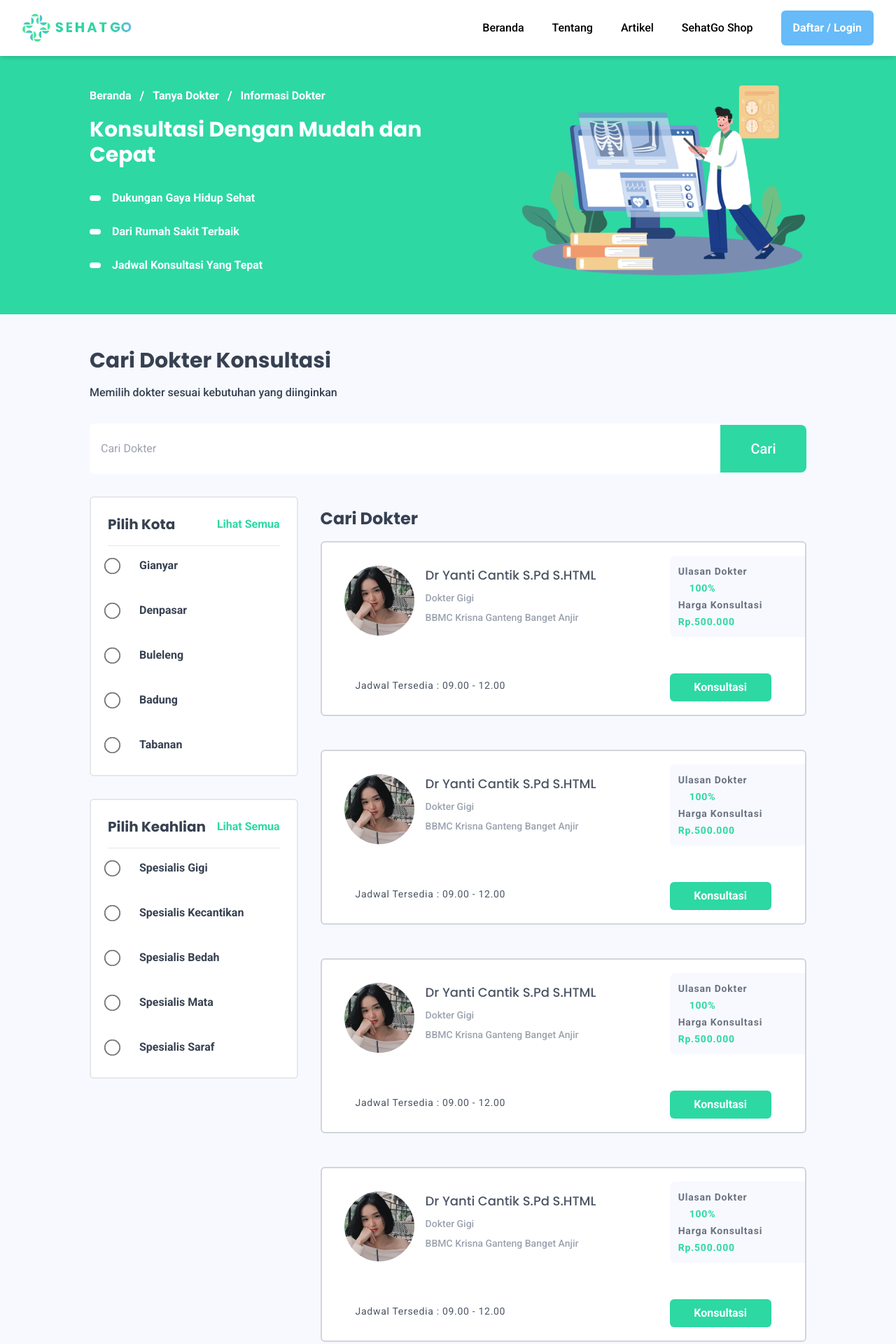
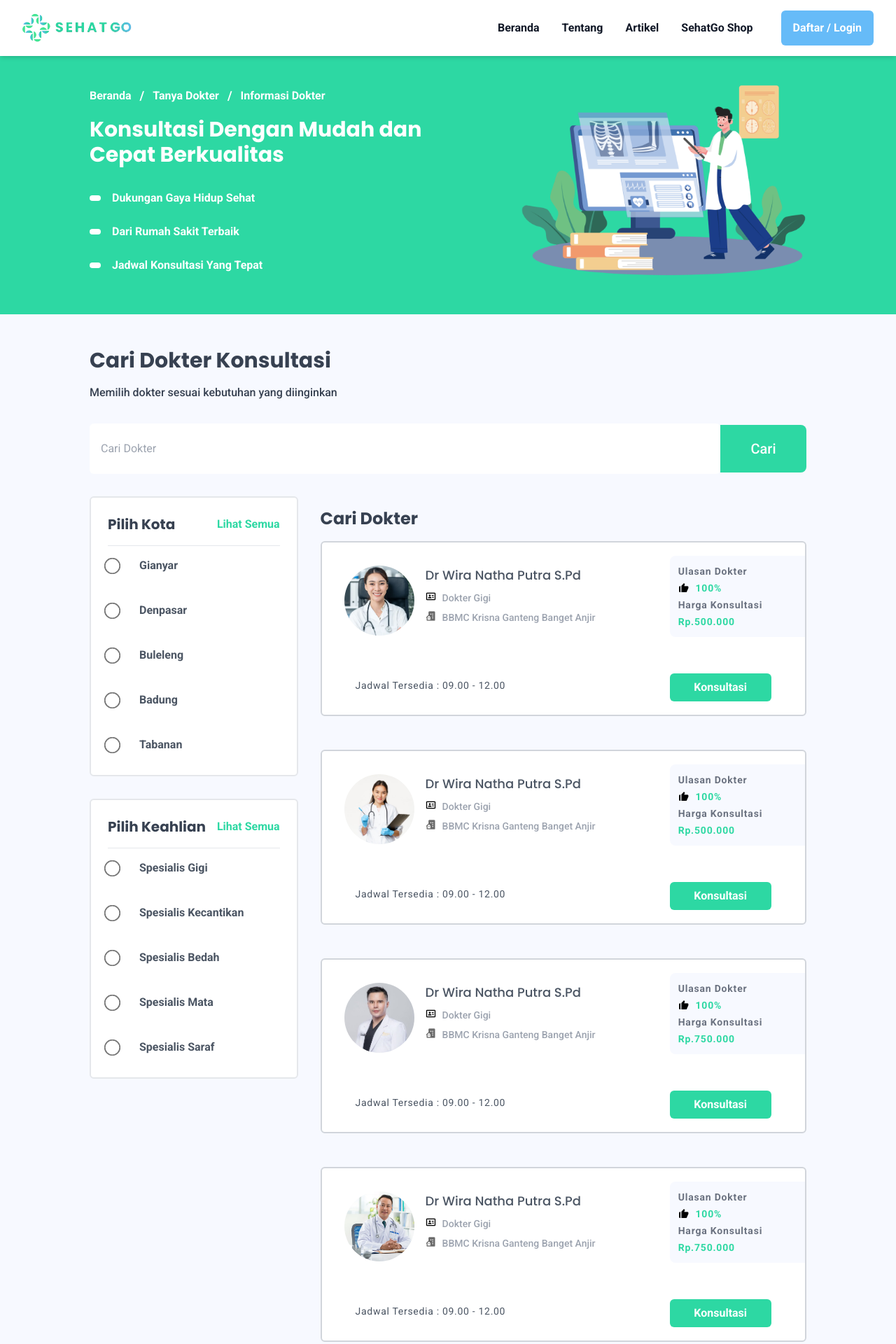
Before and after one commit to satyaflow/SehatGo, a website: page informasi-dokter.html in a window 1280 px wide. Shown: the top 1920 px of the page at 70% size. Drawn offline with nearby package versions, Linux system fonts and the light colour scheme.

Commit message:
informasi dokter done

```diff
--- a/informasi-dokter.html
+++ b/informasi-dokter.html
@@ -11,6 +11,8 @@
   <link href="https://fonts.googleapis.com/css2?family=Poppins:wght@400;500;600;700&display=swap" rel="stylesheet">
 
   <link href="https://fonts.googleapis.com/css2?family=Roboto:wght@400;500;700&display=swap" rel="stylesheet">
+
+  <link href='https://unpkg.com/boxicons@2.1.4/css/boxicons.min.css' rel='stylesheet'>
 
   <script src="https://cdn.tailwindcss.com"></script>
 
@@ -57,39 +59,50 @@
           </svg>
         </button>
 
-        <div class="hidden lg:flex lg:items-center lg:ml-auto lg:space-x-10">
+        <div class="hidden lg:flex lg:items-center lg:ml-auto lg:space-x-8">
           <a href="index.html"
-            class="text-base font-medium text-black transition-all duration-200 hover:text-blue-600 focus:text-blue-600">Beranda</a>
+            class="relative text-base font-semibold font-roboto text-gray-900 transition duration-300 hover:text-[#66BBF8] focus:text-[#66BBF8] after:absolute after:left-0 after:-bottom-1 after:w-0 after:h-[2px] after:bg-[#66BBF8] after:transition-all after:duration-300 hover:after:w-ful"
+            >
+            Beranda
+          </a>
           <a href="tentang.html"
-            class="text-base font-medium text-black transition-all duration-200 hover:text-blue-600 focus:text-blue-600">Tentang</a>
+            class="relative text-base font-semibold font-roboto text-gray-900 transition duration-300 hover:text-[#66BBF8] focus:text-[#66BBF8] after:absolute after:left-0 after:-bottom-1 after:w-0 after:h-[2px] after:bg-[#66BBF8] after:transition-all after:duration-300 hover:after:w-full">
+            Tentang
+          </a>
           <a href="artikel.html"
-            class="text-base font-medium text-black transition-all duration-200 hover:text-blue-600 focus:text-blue-600">Artikel</a>
+            class="relative text-base font-semibold font-roboto text-gray-900 transition duration-300 hover:text-[#66BBF8] focus:text-[#66BBF8] after:absolute after:left-0 after:-bottom-1 after:w-0 after:h-[2px] after:bg-[#66BBF8] after:transition-all after:duration-300 hover:after:w-full">
+            Artikel
+          </a>
           <a href="toko.html"
-            class="text-base font-medium text-black transition-all duration-200 hover:text-blue-600 focus:text-blue-600">SehatGo
-            Shop</a>
+            class="relative text-base font-semibold font-roboto text-gray-900 transition duration-300 hover:text-[#66BBF8] focus:text-[#66BBF8] after:absolute after:left-0 after:-bottom-1 after:w-0 after:h-[2px] after:bg-[#66BBF8] after:transition-all after:duration-300 hover:after:w-full">
+            SehatGo Shop
+          </a>
         </div>
 
+
+
         <a href="login.html"
-          class="hidden px-4 py-3 ml-10 text-base font-semibold text-white transition-all duration-200 bg-[#66BBF8] border border-transparent rounded-md lg:inline-flex hover:bg-[#5AADE3] focus:bg-[#5AADE3]">
+          class="hidden px-4 py-3 ml-10 text-base font-semibold font-roboto text-white transition-all duration-200 bg-[#66BBF8] border border-transparent rounded-md lg:inline-flex hover:bg-[#5AADE3] focus:bg-[#5AADE3]">
           Daftar / Login
         </a>
+      </nav>
 
       <nav class="pt-4 pb-6 mb-4 bg-white border border-gray-200 rounded-md shadow-md lg:hidden hidden" id="muncul">
         <div class="flow-root">
           <div class="flex flex-col px-6 -my-2 space-y-1">
             <a href="index.html"
-                class="w-full  inline-flex py-2 text-base font-medium text-black transition-all duration-200 hover:text-blue-600 focus:text-blue-600">Beranda</a>
+              class="w-full  inline-flex py-2 text-base font-medium font-roboto text-black transition-all duration-200 hover:text-blue-600">Beranda</a>
             <a href="tentang.html"
-                class="inline-flex py-2 text-base font-medium text-black transition-all duration-200 hover:text-blue-600 focus:text-blue-600">Tentang</a>
+              class="inline-flex py-2 text-base font-medium text-black font-roboto transition-all duration-200 hover:text-blue-600 focus:text-blue-600">Tentang</a>
             <a href="artikel.html"
-                class="inline-flex py-2 text-base font-medium text-black transition-all duration-200 hover:text-blue-600 focus:text-blue-600">Artikel</a>
+              class="inline-flex py-2 text-base font-medium text-black font-roboto transition-all duration-200 hover:text-blue-600 focus:text-blue-600">Artikel</a>
             <a href="toko.html"
-                class="inline-flex py-2 text-base font-medium text-black transition-all duration-200 hover:text-blue-600 focus:text-blue-600">Toko</a>
+              class="inline-flex py-2 text-base font-medium text-black font-roboto transition-all duration-200 hover:text-blue-600 focus:text-blue-600">Toko</a>
           </div>
         </div>
         <div class="px-6 mt-6">
           <a href="login.html"
-              class="inline-flex justify-center px-4 py-3 text-base font-semibold text-white transition-all duration-200 bg-blue-600 border border-transparent rounded-md hover:bg-blue-700 focus:bg-blue-700">Daftar
+            class="inline-flex justify-center px-4 py-3 text-base font-semibold font-roboto text-white transition-all duration-200 bg-blue-600 border border-transparent rounded-md hover:bg-blue-700 focus:bg-blue-700">Daftar
             / Login</a>
         </div>
       </nav>
@@ -108,7 +121,7 @@
           <p>/</p>
           <a class="lg:text-base text-sm" href="index.html">Informasi Dokter</a>
         </div>
-        <p class="font-bold text-white text-3xl poppins">Konsultasi Dengan Mudah dan Cepat</p>
+        <p class="font-bold text-white text-3xl poppins">Konsultasi Dengan Mudah dan Cepat Berkualitas</p>
         <div class="w-full h-auto flex justify-start items-center gap-6 pt-4 flex-col">
           <div class="w-full h-auto flex justify-start items-center gap-4">
             <i class="fa-solid fa-check bg-white text-xl  px-2 py-1 rounded-full flex items-center justify-center"
@@ -166,33 +179,33 @@
         <div class="w-full h-[400px] bg-white border-2 border-gray-200 rounded-md p-6 lg:block hidden">
           <div class="w-full flex justify-between items-center pb-4">
             <h2 class="font-bold poppins text-gray-700 text-xl">Pilih Kota</h2>
-            <a href="index.html" class=" font-semibold text-[#2DD8A3]">Lihat Semua</a>
+            <a href="#" class=" font-semibold text-[#2DD8A3]">Lihat Semua</a>
           </div>
           <hr>
           <form action="#" class="w-full h-auto flex justify-start items-start flex-col py-4 gap-10">
             <div class="flex justify-start items-center gap-8">
               <input type="radio" id="html" name="fav_language" value="HTML" class="scale-[1.8] border-gray-600">
-              <label for="html" class="font-semibold text-base text-gray-700">Gianyar</label>
+              <label for="html" class="font-semibold text-base text-gray-600">Gianyar</label>
             </div>
 
             <div class="flex justify-start items-center gap-8">
               <input type="radio" id="html" name="fav_language" value="HTML" class="scale-[1.8] border-gray-600">
-              <label for="html" class="font-semibold text-base text-gray-700">Denpasar</label>
+              <label for="html" class="font-semibold text-base text-gray-600">Denpasar</label>
             </div>
 
             <div class="flex justify-start items-center gap-8">
               <input type="radio" id="html" name="fav_language" value="HTML" class="scale-[1.8] border-gray-600">
-              <label for="html" class="font-semibold text-base text-gray-700">Buleleng</label>
+              <label for="html" class="font-semibold text-base text-gray-600">Buleleng</label>
             </div>
 
             <div class="flex justify-start items-center gap-8">
               <input type="radio" id="html" name="fav_language" value="HTML" class="scale-[1.8] border-gray-600">
-              <label for="html" class="font-semibold text-base text-gray-700">Badung</label>
+              <label for="html" class="font-semibold text-base text-gray-600">Badung</label>
             </div>
 
             <div class="flex justify-start items-center gap-8">
               <input type="radio" id="html" name="fav_language" value="HTML" class="scale-[1.8] border-gray-600">
-              <label for="html" class="font-semibold text-base text-gray-700">Tabanan</label>
+              <label for="html" class="font-semibold text-base text-gray-600">Tabanan</label>
             </div>
 
           </form>
@@ -202,33 +215,33 @@
         <div class="w-full h-[400px] bg-white border-2 border-gray-200 rounded-md p-6 lg:block hidden">
           <div class="w-full flex justify-between items-center pb-4">
             <h2 class="font-bold poppins text-gray-700 text-xl">Pilih Keahlian</h2>
-            <a href="index.html" class=" font-semibold text-[#2DD8A3]">Lihat Semua</a>
+            <a href="#" class=" font-semibold text-[#2DD8A3]">Lihat Semua</a>
           </div>
           <hr>
           <form action="#" class="w-full h-auto flex justify-start items-start flex-col py-4 gap-10">
             <div class="flex justify-start items-center gap-8">
               <input type="radio" id="html" name="fav_language" value="HTML" class="scale-[1.8] border-gray-600">
-              <label for="html" class="font-semibold text-base text-gray-700">Spesialis Gigi</label>
+              <label for="html" class="font-semibold text-base text-gray-600">Spesialis Gigi</label>
             </div>
 
             <div class="flex justify-start items-center gap-8">
               <input type="radio" id="html" name="fav_language" value="HTML" class="scale-[1.8] border-gray-600">
-              <label for="html" class="font-semibold text-base text-gray-700">Spesialis Kecantikan</label>
+              <label for="html" class="font-semibold text-base text-gray-600">Spesialis Kecantikan</label>
             </div>
 
             <div class="flex justify-start items-center gap-8">
               <input type="radio" id="html" name="fav_language" value="HTML" class="scale-[1.8] border-gray-600">
-              <label for="html" class="font-semibold text-base text-gray-700">Spesialis Bedah</label>
+              <label for="html" class="font-semibold text-base text-gray-600">Spesialis Bedah</label>
             </div>
 
             <div class="flex justify-start items-center gap-8">
               <input type="radio" id="html" name="fav_language" value="HTML" class="scale-[1.8] border-gray-600">
-              <label for="html" class="font-semibold text-base text-gray-700">Spesialis Mata</label>
+              <label for="html" class="font-semibold text-base text-gray-600">Spesialis Mata</label>
             </div>
 
             <div class="flex justify-start items-center gap-8">
               <input type="radio" id="html" name="fav_language" value="HTML" class="scale-[1.8] border-gray-600">
-              <label for="html" class="font-semibold text-base text-gray-700">Spesialis Saraf</label>
+              <label for="html" class="font-semibold text-base text-gray-600">Spesialis Saraf</label>
             </div>
           </form>
         </div>
@@ -286,12 +299,18 @@
             <div class="w-[65%] h-full flex justify-center items-start lg:pl-8 pl-4 py-2  flex-col">
               <div class="w-full h-[70%] flex items-start justify-start gap-4">
                 <img class="lg:w-[100px] lg:h-[100px] w-[70px] h-[70px] rounded-full object-cover"
-                  src="Gambar/cewek.png" alt="Foto Dokter">
+                  src="Gambar/foto-dokter-1.jpg" alt="Foto Dokter">
 
                   <div class="w-auto full flex justify-center items-start flex-col gap-2">
-                  <h1 class="font-medium text-gray-600 lg:text-lg text-sm poppins">Dr Yanti Cantik S.Pd S.HTML</h1>
+                    <h1 class="font-medium text-gray-600 lg:text-lg text-sm poppins">Dr Wira Natha Putra S.Pd</h1>
+                    <div class="flex gap-2">
+                      <i class='bx bx-id-card'></i>
                     <P class=" text-gray-400 lg:text-sm text-xs font-medium">Dokter Gigi</P>
+                    </div>
+                    <div class="flex gap-2">
+                      <i class='bx bxs-building-house' style='color:#6a6a6a' ></i>
                     <P class=" text-gray-400 lg:text-sm text-xs font-medium">BBMC Krisna Ganteng Banget Anjir</P>
+                    </div>
                   </div>
 
               </div>
@@ -307,8 +326,7 @@
                 class="w-[80%] h-auto bg-[#f7f9ff] rounded-l-lg p-3 flex justify-start items-start flex-col gap-1 tracking-wider">
                 <p class="lg:text-sm text-xs font-semibold text-gray-500">Ulasan Dokter</p>
                 <div class="flex items-center justify-start gap-2">
-                  <i class="fa-solid fa-check bg-white text-sm  px-1 rounded-full flex items-center justify-center"
-                    style="color: #27dd55;"></i>
+                  <i class='bx bxs-like'></i>
                   <p class="lg:text-sm text-xs font-bold text-[#2DD8A3] o">100%</p>
                 </div>
                 <p class="lg:text-sm text-xs font-semibold text-gray-500">Harga Konsultasi</p>
@@ -428,12 +446,18 @@
             <div class="w-[65%] h-full flex justify-center items-start lg:pl-8 pl-4 py-2  flex-col">
               <div class="w-full h-[70%] flex items-start justify-start gap-4">
                 <img class="lg:w-[100px] lg:h-[100px] w-[70px] h-[70px] rounded-full object-cover"
-                  src="Gambar/cewek.png" alt="Foto Dokter">
+                  src="Gambar/foto-dokter-2.jpg" alt="Foto Dokter">
 
                   <div class="w-auto full flex justify-center items-start flex-col gap-2">
-                  <h1 class="font-medium text-gray-600 lg:text-lg text-sm poppins">Dr Yanti Cantik S.Pd S.HTML</h1>
+                    <h1 class="font-medium text-gray-600 lg:text-lg text-sm poppins">Dr Wira Natha Putra S.Pd</h1>
+                    <div class="flex gap-2">
+                      <i class='bx bx-id-card'></i>
                     <P class=" text-gray-400 lg:text-sm text-xs font-medium">Dokter Gigi</P>
+                    </div>
+                    <div class="flex gap-2">
+                      <i class='bx bxs-building-house' style='color:#6a6a6a' ></i>
                     <P class=" text-gray-400 lg:text-sm text-xs font-medium">BBMC Krisna Ganteng Banget Anjir</P>
+                    </div>
                   </div>
 
               </div>
@@ -449,9 +473,8 @@
                 class="w-[80%] h-auto bg-[#f7f9ff] rounded-l-lg p-3 flex justify-start items-start flex-col gap-1 tracking-wider">
                 <p class="lg:text-sm text-xs font-semibold text-gray-500">Ulasan Dokter</p>
                 <div class="flex items-center justify-start gap-2">
-                  <i class="fa-solid fa-check bg-white text-sm  px-1 rounded-full flex items-center justify-center"
-                    style="color: #27dd55;"></i>
-                  <p class="lg:text-sm text-xs font-bold text-[#2DD8A3] o">100%</p>
+                  <i class='bx bxs-like'></i>
+                  <p class="lg:text-sm text-xs font-bold text-[#2DD8A3] ">100%</p>
                 </div>
                 <p class="lg:text-sm text-xs font-semibold text-gray-500">Harga Konsultasi</p>
                 <p class="lg:text-sm text-xs font-bold text-[#2DD8A3]">Rp.500.000</p>
@@ -471,12 +494,18 @@
             <div class="w-[65%] h-full flex justify-center items-start lg:pl-8 pl-4 py-2  flex-col">
               <div class="w-full h-[70%] flex items-start justify-start gap-4">
                 <img class="lg:w-[100px] lg:h-[100px] w-[70px] h-[70px] rounded-full object-cover"
-                  src="Gambar/cewek.png" alt="Foto Dokter">
+                  src="Gambar/foto-dokter-3.jpg" alt="Foto Dokter">
 
                 <div class="w-auto full flex justify-center items-start flex-col gap-2">
-                  <h1 class="font-medium text-gray-600 lg:text-lg text-sm poppins">Dr Yanti Cantik S.Pd S.HTML</h1>
+                  <h1 class="font-medium text-gray-600 lg:text-lg text-sm poppins">Dr Wira Natha Putra S.Pd</h1>
+                  <div class="flex gap-2">
+                    <i class='bx bx-id-card'></i>
                   <P class=" text-gray-400 lg:text-sm text-xs font-medium">Dokter Gigi</P>
+                  </div>
+                  <div class="flex gap-2">
+                    <i class='bx bxs-building-house' style='color:#6a6a6a' ></i>
                   <P class=" text-gray-400 lg:text-sm text-xs font-medium">BBMC Krisna Ganteng Banget Anjir</P>
+                  </div>
                 </div>
 
               </div>
@@ -492,12 +521,12 @@
                 class="w-[80%] h-auto bg-[#f7f9ff] rounded-l-lg p-3 flex justify-start items-start flex-col gap-1 tracking-wider">
                 <p class="lg:text-sm text-xs font-semibold text-gray-500">Ulasan Dokter</p>
                 <div class="flex items-center justify-start gap-2">
-                  <i class="fa-solid fa-check bg-white text-sm  px-1 rounded-full flex items-center justify-center"
-                    style="color: #27dd55;"></i>
-                  <p class="lg:text-sm text-xs font-bold text-[#2DD8A3] o">100%</p>
+                  <i class='bx bxs-like'></i>
+
+                  <p class="lg:text-sm text-xs font-bold text-[#2DD8A3] ">100%</p>
                 </div>
                 <p class="lg:text-sm text-xs font-semibold text-gray-500">Harga Konsultasi</p>
-                <p class="lg:text-sm text-xs font-bold text-[#2DD8A3]">Rp.500.000</p>
+                <p class="lg:text-sm text-xs font-bold text-[#2DD8A3]">Rp.750.000</p>
 
               </div>
               <div class="w-full h-[40%] flex justify-center items-end">
@@ -514,12 +543,18 @@
             <div class="w-[65%] h-full flex justify-center items-start lg:pl-8 pl-4 py-2  flex-col">
               <div class="w-full h-[70%] flex items-start justify-start gap-4">
                 <img class="lg:w-[100px] lg:h-[100px] w-[70px] h-[70px] rounded-full object-cover"
-                  src="Gambar/cewek.png" alt="Foto Dokter">
+                  src="Gambar/foto-dokter-3.webp" alt="Foto Dokter">
 
                   <div class="w-auto full flex justify-center items-start flex-col gap-2">
-                  <h1 class="font-medium text-gray-600 lg:text-lg text-sm poppins">Dr Yanti Cantik S.Pd S.HTML</h1>
+                    <h1 class="font-medium text-gray-600 lg:text-lg text-sm poppins">Dr Wira Natha Putra S.Pd</h1>
+                    <div class="flex gap-2">
+                      <i class='bx bx-id-card'></i>
                     <P class=" text-gray-400 lg:text-sm text-xs font-medium">Dokter Gigi</P>
+                    </div>
+                    <div class="flex gap-2">
+                      <i class='bx bxs-building-house' style='color:#6a6a6a' ></i>
                     <P class=" text-gray-400 lg:text-sm text-xs font-medium">BBMC Krisna Ganteng Banget Anjir</P>
+                    </div>
                   </div>
 
               </div>
@@ -535,12 +570,12 @@
                 class="w-[80%] h-auto bg-[#f7f9ff] rounded-l-lg p-3 flex justify-start items-start flex-col gap-1 tracking-wider">
                 <p class="lg:text-sm text-xs font-semibold text-gray-500">Ulasan Dokter</p>
                 <div class="flex items-center justify-start gap-2">
-                  <i class="fa-solid fa-check bg-white text-sm  px-1 rounded-full flex items-center justify-center"
-                    style="color: #27dd55;"></i>
-                  <p class="lg:text-sm text-xs font-bold text-[#2DD8A3] o">100%</p>
+                  <i class='bx bxs-like'></i>
+
+                  <p class="lg:text-sm text-xs font-bold text-[#2DD8A3] ">100%</p>
                 </div>
                 <p class="lg:text-sm text-xs font-semibold text-gray-500">Harga Konsultasi</p>
-                <p class="lg:text-sm text-xs font-bold text-[#2DD8A3]">Rp.500.000</p>
+                <p class="lg:text-sm text-xs font-bold text-[#2DD8A3]">Rp.750.000</p>
 
               </div>
               <div class="w-full h-[40%] flex justify-center items-end">
```
Also changed, not shown: Gambar/foto-dokter-1.jpg (added), Gambar/foto-dokter-2.jpg (added), Gambar/foto-dokter-3.jpg (added), Gambar/foto-dokter-3.webp (added). Lines whose indentation alone changed are shown as unchanged.
